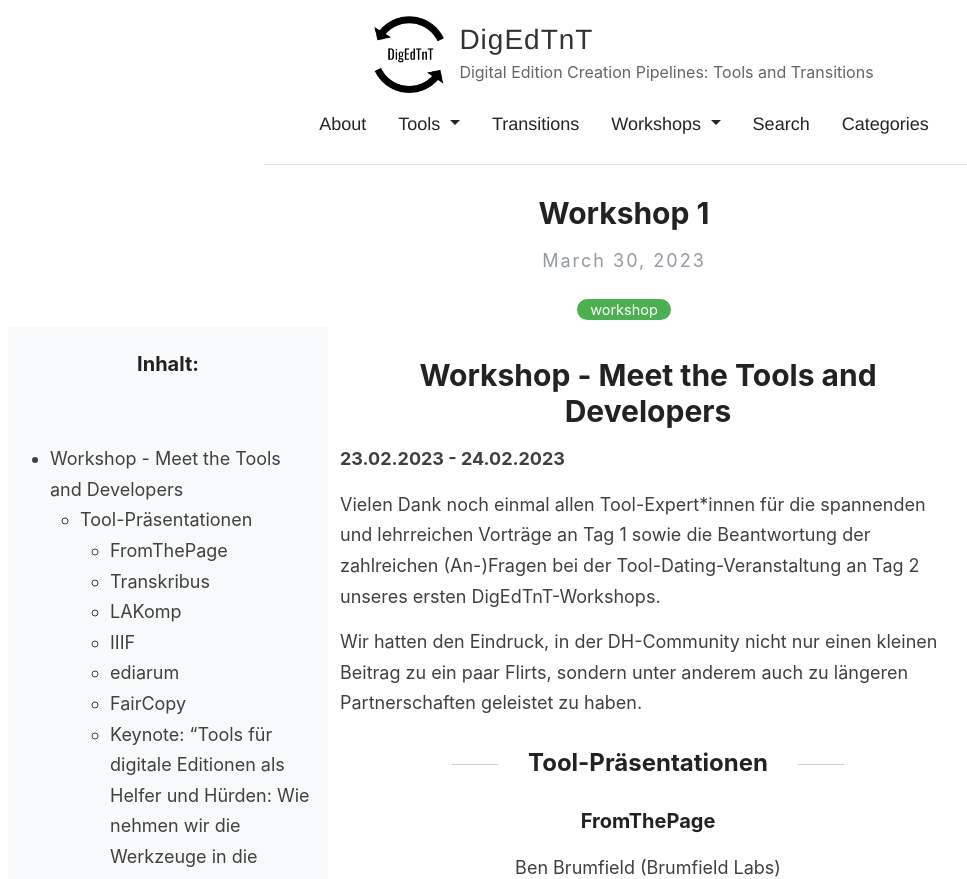
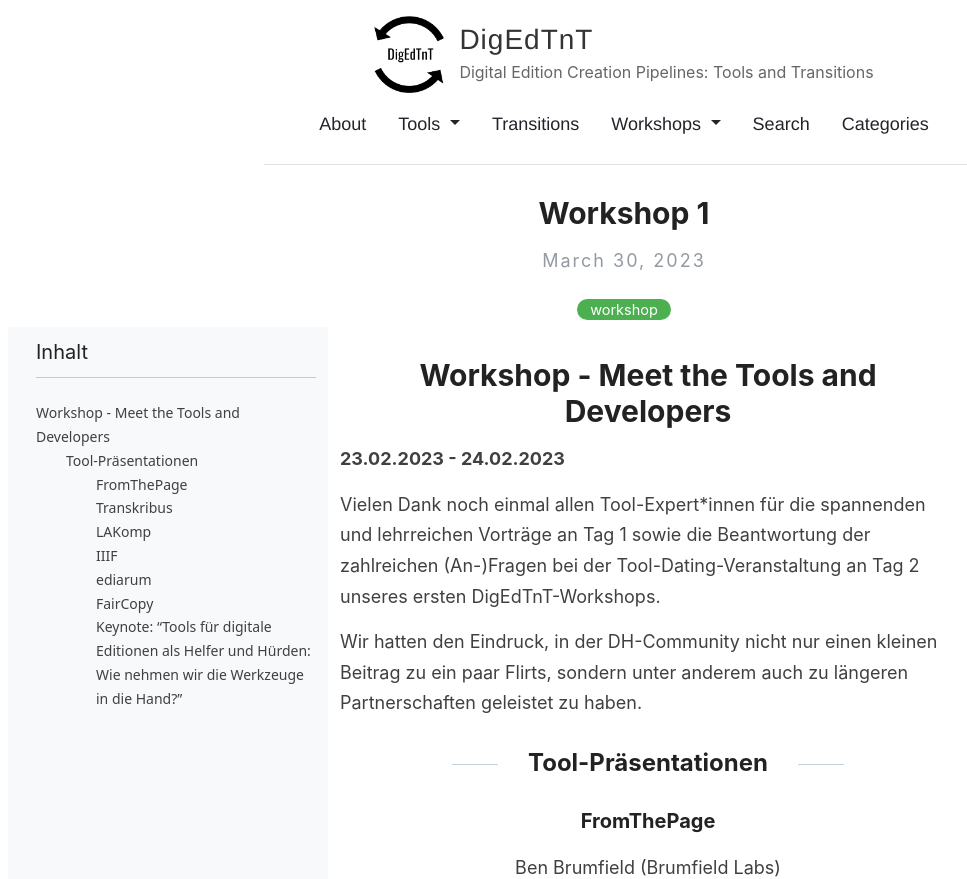
Before and after one commit to DigEdTnT/digedtnt.github.io, a Jekyll site: the page built from _posts/2023-03-30-workshop1.md, in a window 1280 px wide and 1400 px high, cut to the strip 0-879 px from the top of the window. Shown: the whole strip, without its empty margins (16-983 px from the left). Built offline with Jekyll 4.4.1, drawn with Linux system fonts in a browser that asks for light colours.

Commit message:
side menu pimping

```diff
--- a/_layouts/post.html
+++ b/_layouts/post.html
@@ -24,8 +24,9 @@
   </div>
   <div class="row" >
     <nav class="col-md-3 ms-4 bg-light">
-      <h3>Inhalt:</h3>
-      {% include toc.html html=content anchor_class="nav-link" id="toc" class="sticky-top overflow-auto pt-5"  %}
+      <h3 class="fw-normal text-start my-2 ms-3">Inhalt</h3>
+      <hr class="my-2 ms-3">
+      {% include toc.html html=content anchor_class="nav-link" id="toc" class="sticky-top overflow-auto ps-3 pt-2"  %}
     </nav>
     <div class="entry col-md-6">
       {{ content }}
--- a/assets/style.scss
+++ b/assets/style.scss
@@ -147,11 +147,21 @@
     line-height: 0.75em;
 }*/
 
-.active{
-  background:yellow;
-}
+
 #toc{
   max-height:99vh;
+  font-size: .875rem;
+  font-family: system-ui,-apple-system,"Segoe UI",Roboto,"Helvetica Neue","Noto Sans","Liberation Sans",Arial,sans-serif,"Apple Color Emoji","Segoe UI Emoji","Segoe UI Symbol","Noto Color Emoji";
+}
+
+#toc a:hover, #toc a.active{
+  color: #4CAF50;
+  border-right-color: #4CAF50;
+  border-right: 0.125rem solid;
+}
+
+#toc, #toc ul, #toc ul ul {
+  list-style: none;
 }
 
 #search-container {
```
Also changed, not shown: _layouts/default.html (+12 -0 lines).
